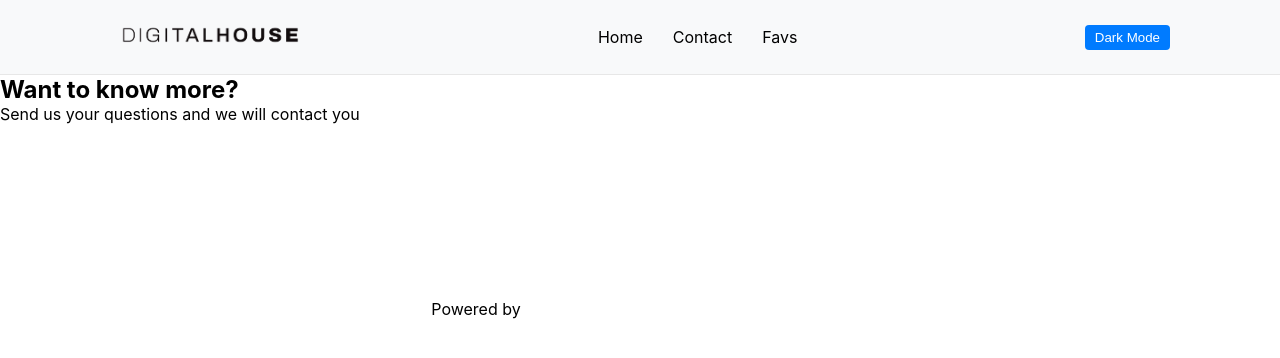
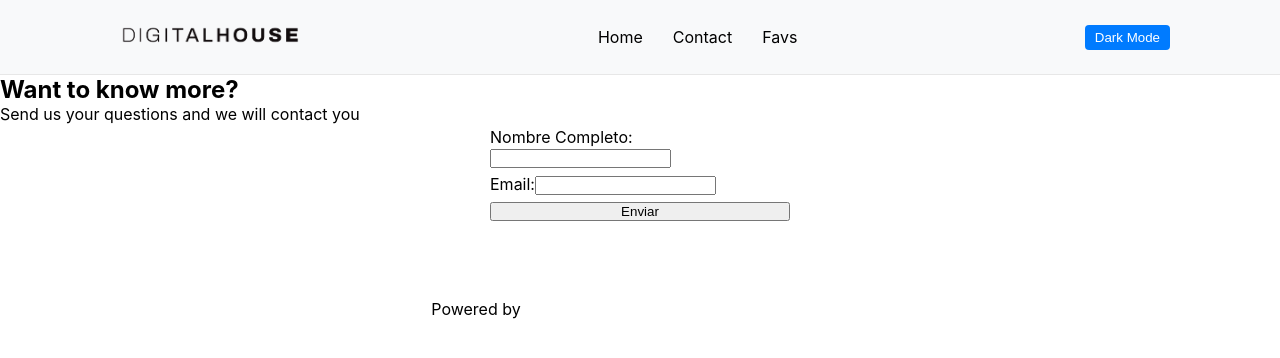
Before and after one commit to DanaheMurilloRuiz/ctd-esp-fe3-final, a React (Vite) app: page /contacto in a window 1280 px wide. Shown: the top 358 px of the page. Built offline with nearby package versions, Linux system fonts and the light colour scheme.

Commit message:
favs, card y home listo, pendiente tema

```diff
--- a/src/Components/Card.jsx
+++ b/src/Components/Card.jsx
@@ -2,43 +2,53 @@ import React, { useContext } from "react";
 import { Link } from "react-router-dom";
 import { ContextGlobal } from "../Components/utils/global.context";
 
-const Card = ({ odontologist }) => {
-  const { dispatch, state } = useContext(ContextGlobal);
+const Card = ({ odontologist, removeFromFavorites, showLink = true, isFavoritePage = false }) => {
+  const { state, dispatch } = useContext(ContextGlobal);
 
   const addToFavorites = () => {
-    const currentFavs = JSON.parse(localStorage.getItem('favs')) || [];
-
-    const isFavAlready = currentFavs.some(fav => fav.id === odontologist.id);
-    if (isFavAlready) {
-      window.alert(`${odontologist.name} ya está en favoritos`);
+    if (!state.favorites.some((fav) => fav.id === odontologist.id)) {
+      dispatch({ type: "ADD_FAV", payload: odontologist });
+      alert("Se agregó a favoritos");
     } else {
-      const updatedFavs = [...currentFavs, odontologist];
-      localStorage.setItem('favs', JSON.stringify(updatedFavs));
-      dispatch({ type: "ADD_FAV", payload: odontologist });
-
-      window.alert(`${odontologist.name} se agregó a favoritos`);
+      alert("Ya está en favoritos");
     }
   };
 
   return (
     <div className="card">
-      <img className='icon-doctor' style={styles.icondoctor} src="../../public/images/doctor.jpg" alt="Logo" />
-      <Link to={`/dentista/${odontologist.id}`}> <h2>{odontologist.name}</h2> </Link>
-
+      <img
+        className="icon-doctor"
+        style={styles.icondoctor}
+        src="../../public/images/doctor.jpg"
+        alt="Logo"
+      />
+      {showLink ? (
+        <Link to={`/dentista/${odontologist.id}`}>
+          <h2>{odontologist.name}</h2>
+        </Link>
+      ) : (
+        <h2>{odontologist.name}</h2>
+      )}
       <p>{odontologist.username}</p>
-      <button onClick={addToFavorites} className="favButton" style={styles.btnfav}>⭐</button>
+      <button
+        onClick={isFavoritePage ? removeFromFavorites : addToFavorites}
+        className="favButton"
+        style={styles.btnfav}
+      >
+        {isFavoritePage ? "Eliminar de favoritos" : (state.favorites.some((fav) => fav.id === odontologist.id) ? "⭐" : "✩")}
+      </button>
     </div>
   );
 };
 
 const styles = {
   icondoctor: {
-    width: '180px',
-    height: 'auto',
+    width: "180px",
+    height: "auto",
   },
   btnfav: {
-    margin: '5px',
+    margin: "5px",
   },
-}
+};
 
 export default Card;
--- a/src/Components/Form.jsx
+++ b/src/Components/Form.jsx
@@ -1,13 +1,77 @@
-import React from "react";
-
+import React, { useState } from "react";
 
 const Form = () => {
-  //Aqui deberan implementar el form completo con sus validaciones
+  const [formData, setFormData] = useState({
+    name: '',
+    email: ''
+  });
+
+  const [error, setError] = useState('');
+  const [successMessage, setSuccessMessage] = useState('');
+
+  const handleInputChange = (e) => {
+    const { name, value } = e.target;
+    setFormData({
+      ...formData,
+      [name]: value
+    });
+  };
+
+  const validateForm = () => {
+    const { name, email } = formData;
+
+    if (name.length < 6) {
+      setError('El nombre debe tener más de 5 caracteres.');
+      return false;
+    }
+
+    const emailRegex = /^[^\s@]+@[^\s@]+\.[^\s@]+$/;
+    if (!emailRegex.test(email)) {
+      setError('Por favor verifique su información nuevamente. Formato de email incorrecto.');
+      return false;
+    }
+
+    setError('');
+    return true;
+  };
+
+  const handleSubmit = (e) => {
+    e.preventDefault();
+    if (validateForm()) {
+      setSuccessMessage(`Gracias ${formData.name}, te contactaremos cuando antes vía mail.`);
+      console.log('Form Submitted:', formData);
+    }
+  };
 
   return (
     <div>
-      <form>
+      <form onSubmit={handleSubmit}>
+        <div>
+          <label htmlFor="name">Nombre Completo:</label>
+          <input
+            type="text"
+            id="name"
+            name="name"
+            value={formData.name}
+            onChange={handleInputChange}
+          />
+        </div>
+        <div>
+          <label htmlFor="email">Email:</label>
+          <input
+            type="email"
+            id="email"
+            name="email"
+            value={formData.email}
+            onChange={handleInputChange}
+          />
+        </div>
+        <button type="submit">Enviar</button>
       </form>
+
+      {error && <p style={{ color: 'red' }}>{error}</p>}
+
+      {successMessage && <p style={{ color: 'green' }}>{successMessage}</p>}
     </div>
   );
 };
--- a/src/Routes/Contact.jsx
+++ b/src/Routes/Contact.jsx
@@ -1,16 +1,19 @@
-import React from 'react'
-import Form from '../Components/Form'
+import React from 'react';
+import Form from '../Components/Form';
+import { useContext } from 'react';
+import { ContextGlobal } from '../Components/utils/global.context';
 
-//Este componente debera ser estilado como "dark" o "light" dependiendo del theme del Context
 
 const Contact = () => {
+  const { state } = useContext(ContextGlobal);
+
   return (
-    <div>
+    <div style={{ backgroundColor: state.theme === 'light' ? '#fff' : '#333', color: state.theme === 'light' ? '#000' : '#fff' }}>
       <h2>Want to know more?</h2>
       <p>Send us your questions and we will contact you</p>
-      <Form/>
+      <Form />
     </div>
-  )
-}
+  );
+};
 
-export default Contact
+export default Contact;
--- a/src/Routes/Favs.jsx
+++ b/src/Routes/Favs.jsx
@@ -1,5 +1,6 @@
 import React, { useContext } from "react";
 import { ContextGlobal } from "../Components/utils/global.context";
+import Card from "../Components/Card";
 
 const Favs = () => {
   const { state, dispatch } = useContext(ContextGlobal);
@@ -13,10 +14,13 @@ const Favs = () => {
       <h1>Favorites</h1>
       <div className="card-grid">
         {state.favorites.map(fav => (
-          <div key={fav.id}>
-            <h2>{fav.name}</h2>
-            <button onClick={() => removeFromFavorites(fav.id)}>Remove from Favorites</button>
-          </div>
+          <Card
+            key={fav.id}
+            odontologist={fav}
+            removeFromFavorites={() => removeFromFavorites(fav.id)}
+            showLink={false}
+            isFavoritePage={true}
+          />
         ))}
       </div>
     </div>
```
